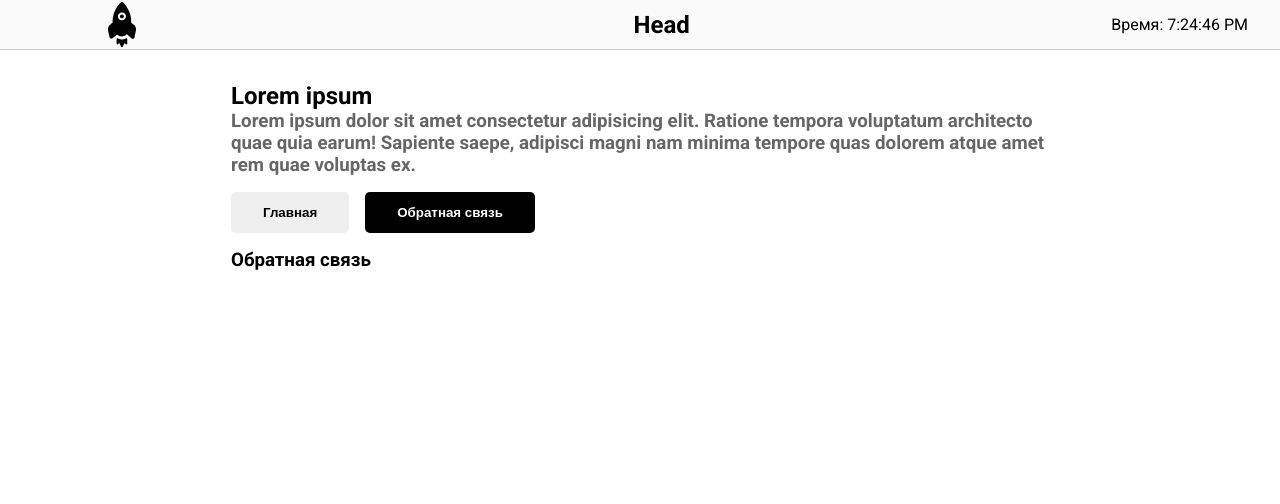
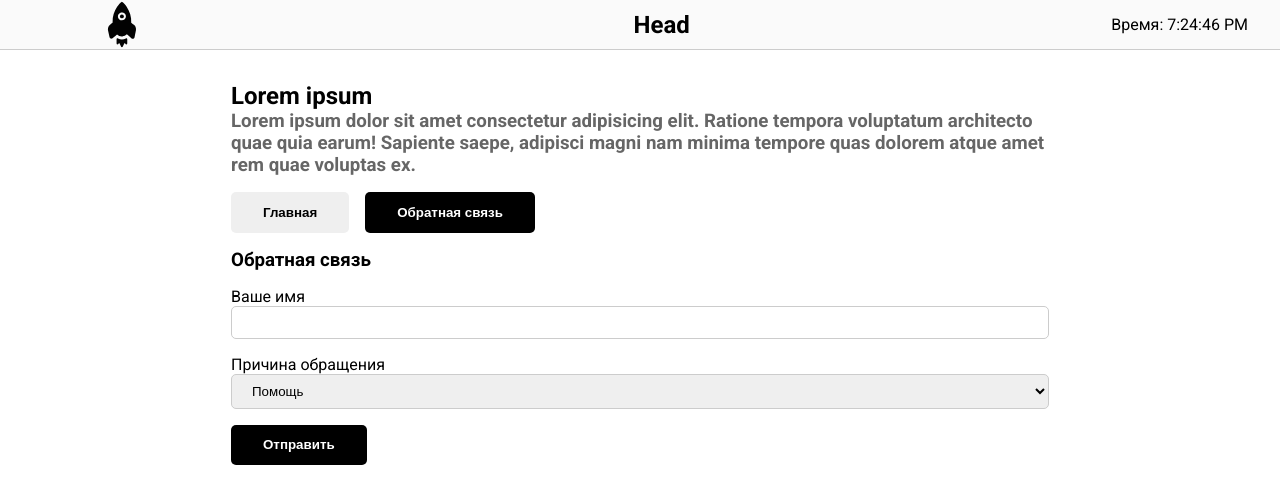
Before and after one commit to RainbowEclipsee/01-react-basic-start, a React (Vite) app: page / in a window 1280 px wide. Shown: the top 504 px of the page. Built offline with nearby package versions, Linux system fonts and the light colour scheme.

Commit message:
Update feedbackSection

```diff
--- a/package.json
+++ b/package.json
@@ -11,7 +11,8 @@
   },
   "dependencies": {
     "react": "^18.2.0",
-    "react-dom": "^18.2.0"
+    "react-dom": "^18.2.0",
+    "styled-components": "^6.1.8"
   },
   "devDependencies": {
     "@types/react": "^18.2.37",
--- a/src/components/Button/Button.css
+++ b/src/components/Button/Button.css
@@ -16,3 +16,7 @@
   background:  #000000;
   color: #fff;
 }
+
+.button.disabled{
+  cursor: not-allowed;
+}
--- a/src/components/Button/Button.jsx
+++ b/src/components/Button/Button.jsx
@@ -1,8 +1,11 @@
 import './Button.css'
 
-function Button({ children, onClick, isActive }) {
+function Button({ children, isActive, ... props}) {
   return (
-    <button className={isActive ? 'button active' : 'button'} onClick={onClick}>
+    <button
+      {...props}
+      className={isActive ? 'button active' : 'button'}
+    >
       {children}
     </button>
   )
--- a/src/components/FeedbackSection.jsx
+++ b/src/components/FeedbackSection.jsx
@@ -1,7 +1,49 @@
-export default function FeedbackSection(){
-  return(
+import { useState } from 'react'
+import Button from './Button/Button'
+
+export default function FeedbackSection() {
+  const [name, setName] = useState('')
+  const [hasError, setHasError] = useState(false)
+  const [reason, setReason] = useState('help')
+
+  function handleNameChange(event) {
+    setName(event.target.value)
+    setHasError(event.target.value.trim().length === 0)
+  }
+
+  return (
     <section>
       <h3>Обратная связь</h3>
+
+      <form>
+        <label htmlFor="name">Ваше имя</label>
+        <input
+          type="text"
+          id="name"
+          className="control"
+          value={name}
+          // Реализована красная граница под input
+          style={{
+            border: hasError ? '1px solid red' : null
+          }}
+          onChange={handleNameChange}
+        />
+
+        <label htmlFor="reason">Причина обращения</label>
+        <select
+          id="reason"
+          className="control"
+          value={reason}
+          onChange={(event) => setReason(event.target.value)}
+        >
+        <option value="error">Ошибка</option>
+        <option value="help">Помощь</option>
+        <option value="suggest">Предложение</option>
+        </select>
+      </form>
+
+
+      <Button disabled={hasError} isActive={!hasError}>Отправить</Button>
     </section>
   )
 }
--- a/src/components/Header/Header.css
+++ b/src/components/Header/Header.css
@@ -1,9 +1 @@
-header {
-  height: 50px;
-  display: flex;
-  padding: 0 2rem;
-  justify-content: space-between;
-  align-items: center;
-  border-bottom: 1px solid #ccc;
-  background: #fafafa;
-}
+header {}
--- a/src/components/Header/Header.jsx
+++ b/src/components/Header/Header.jsx
@@ -1,6 +1,17 @@
 import { useState } from 'react'
 import headerLogo from '/rocket.svg'
 import './Header.css'
+import styled from 'styled-components'
+
+const HeaderCountainer = styled.header`
+  height: 50px;
+  display: flex;
+  padding: 0 2rem;
+  justify-content: space-between;
+  align-items: center;
+  border-bottom: 1px solid #ccc;
+  background: #fafafa;
+`
 
 function Header() {
 
@@ -10,11 +21,11 @@ function Header() {
 
   const logoName = 'rocket'
   return (
-    <header>
+    <HeaderCountainer>
       <img src={headerLogo} alt={logoName}></img>
       <h2>Head</h2>
       <span>Время: { time.toLocaleTimeString()}</span>
-    </header>
+    </HeaderCountainer>
   )
 }
 
--- a/src/index.css
+++ b/src/index.css
@@ -42,3 +42,11 @@ p {
 .centered {
   text-align: center;
 }
+
+.control {
+  border: 1px solid #ccc;
+  border-radius: 5px;
+  padding: 0.5rem 1rem;
+  width: 100%;
+  margin-bottom: 1rem;
+}
```
Also changed, not shown: 1 other file (tests, documents, lock files or other folders).
